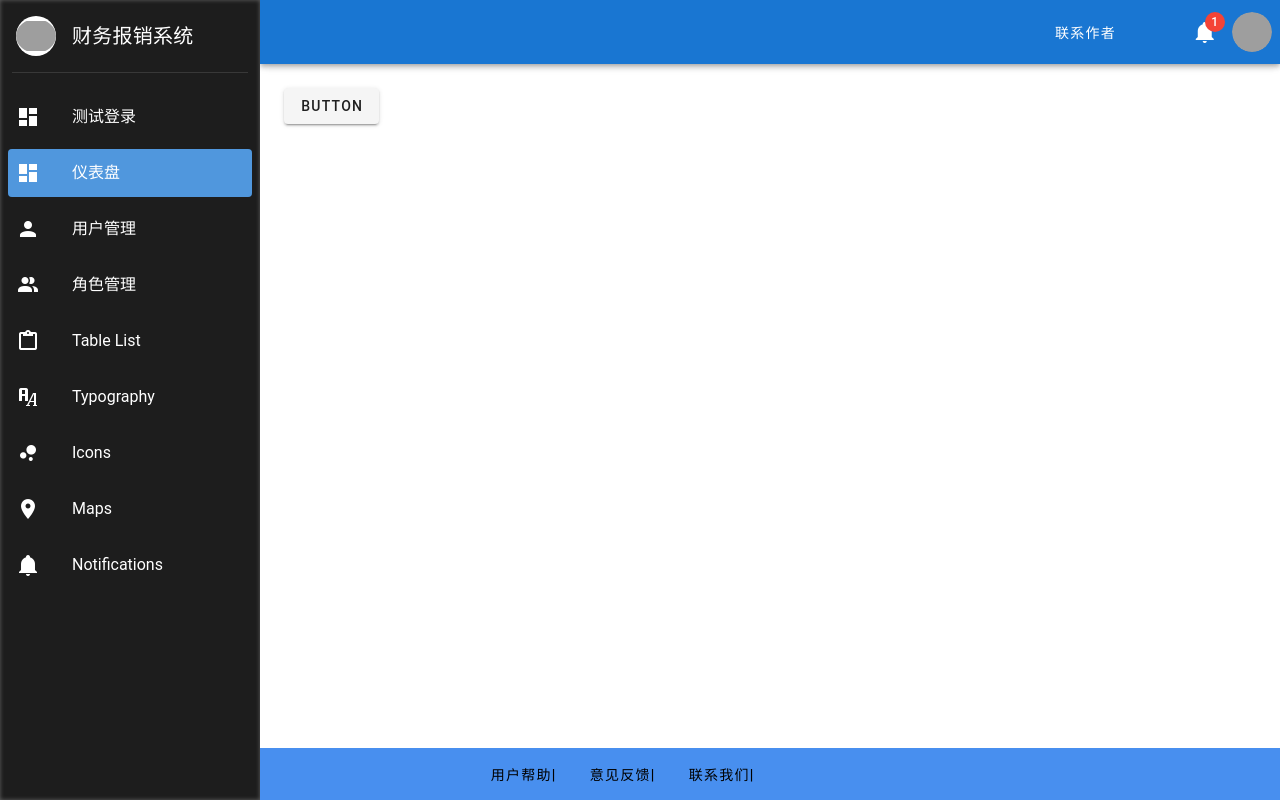
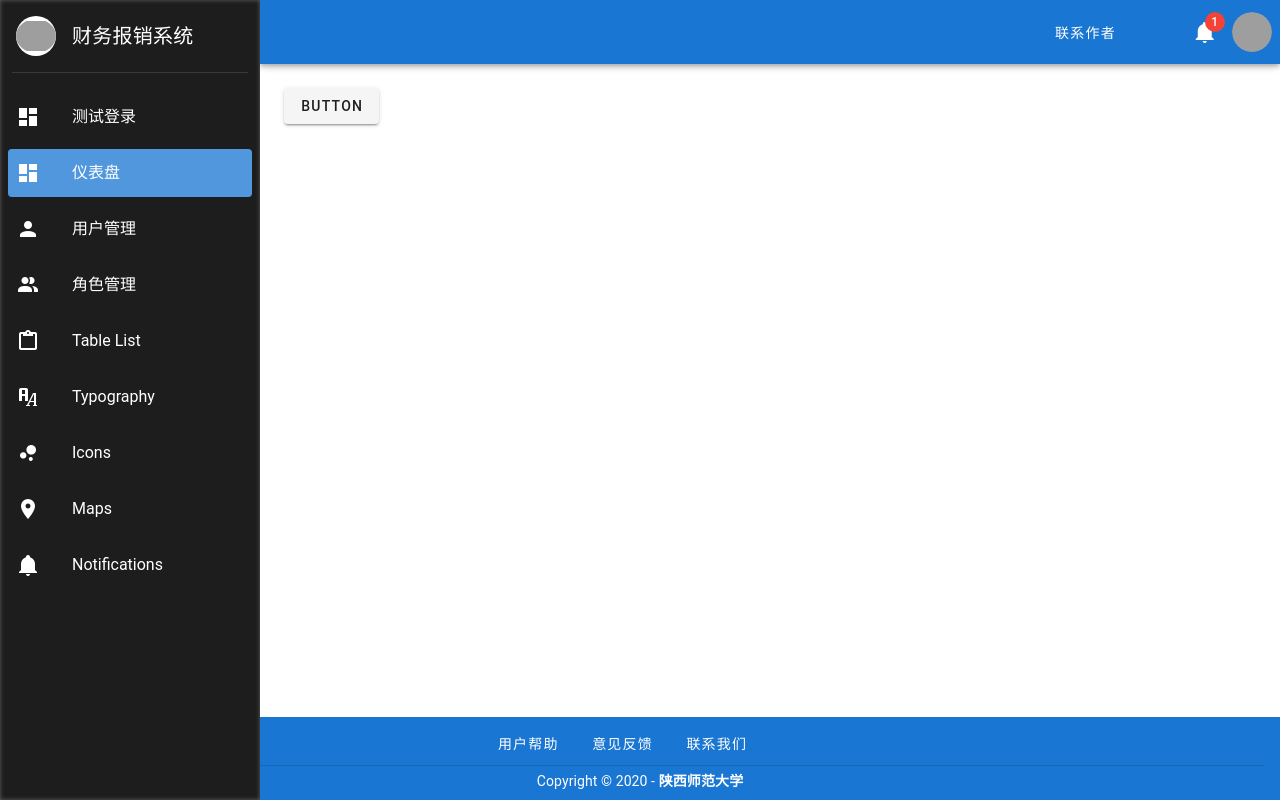
Before and after one commit to SNNU-CS/ExpenseClaimAutomationSystem, a Vue app in the folder miaomiao/: page /dashboard in a window 1280 px wide. Built offline with nearby package versions, Linux system fonts and the light colour scheme; grey boxes are pictures that could not be loaded.

Commit message:
perf-footer

```diff
--- a/miaomiao/src/components/Footer.vue
+++ b/miaomiao/src/components/Footer.vue
@@ -1,36 +1,26 @@
 <template>
-  <v-footer
-    color="primary lighten-1"
-    padless
-  >
-    <v-row
-      justify="center"
-      no-gutters
-    >
-      <v-btn
-        v-for="link in links"
-        :key="link"
-        color="black"
-        text
-        rounded
-        class="my-2"
-      >
-        {{ link }}
-      </v-btn>
-    <v-btn icon="mdi-github-circle" href="https://github.com/snnucs/ExpenseClaimAutomationSystem">
-      <v-icon size="26px">mdi-github-circle</v-icon>
-    </v-btn>
-    </v-row>
+  <v-footer padless>
+    <v-card flat tile class="flex" color="primary">
+      <v-card-text class="py-1 text-center">
+        <v-btn v-for="(link, index) in links" :key="link" text class="white--text" :href="handles[index]">
+          {{ link }}
+        </v-btn>
+        <v-btn icon class="my-1 white--text" href="https://github.com/snnucs/ExpenseClaimAutomationSystem">
+          <v-icon class="fa-2x">mdi-github-circle</v-icon>
+        </v-btn>
+        <v-divider></v-divider>
+        <v-col class="primary text-center white--text py-1">
+          Copyright © {{ new Date().getFullYear() }} - <strong>陕西师范大学</strong>
+        </v-col>
+      </v-card-text>
+    </v-card>
   </v-footer>
 </template>
 <script>
-  export default {
-    data: () => ({
-      links: [
-        '用户帮助|',
-        '意见反馈|',
-        '联系我们|',
-      ],
-    }),
-  }
+export default {
+  data: () => ({
+    links: ["用户帮助", "意见反馈", "联系我们"],
+    handles: ["", "", "mailto:zhaoqi99@outlook.com"]
+  })
+};
 </script>
--- a/miaomiao/src/views/Main.vue
+++ b/miaomiao/src/views/Main.vue
@@ -9,8 +9,7 @@
         </transition>
       </v-container>
     </v-content>
-    <Footer app>
-    </Footer>
+    <Footer></Footer>
   </v-app>
 </template>
 
```
